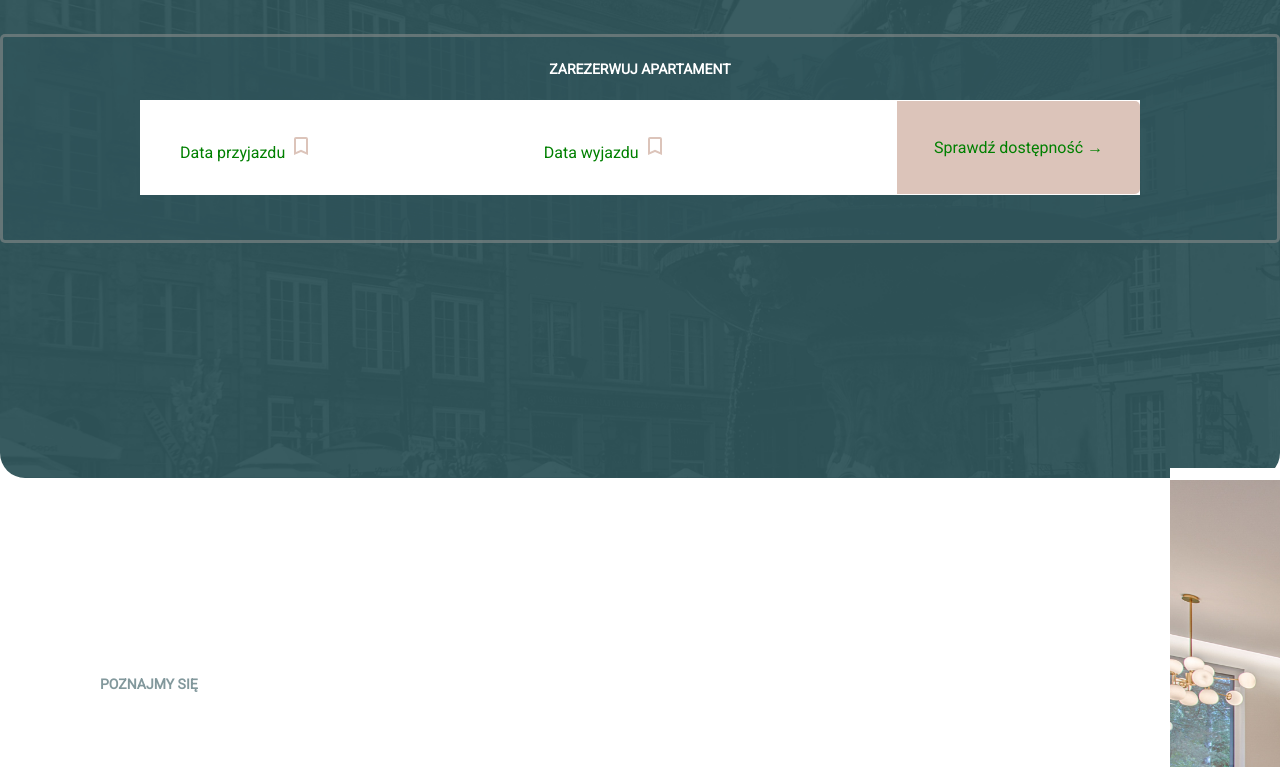
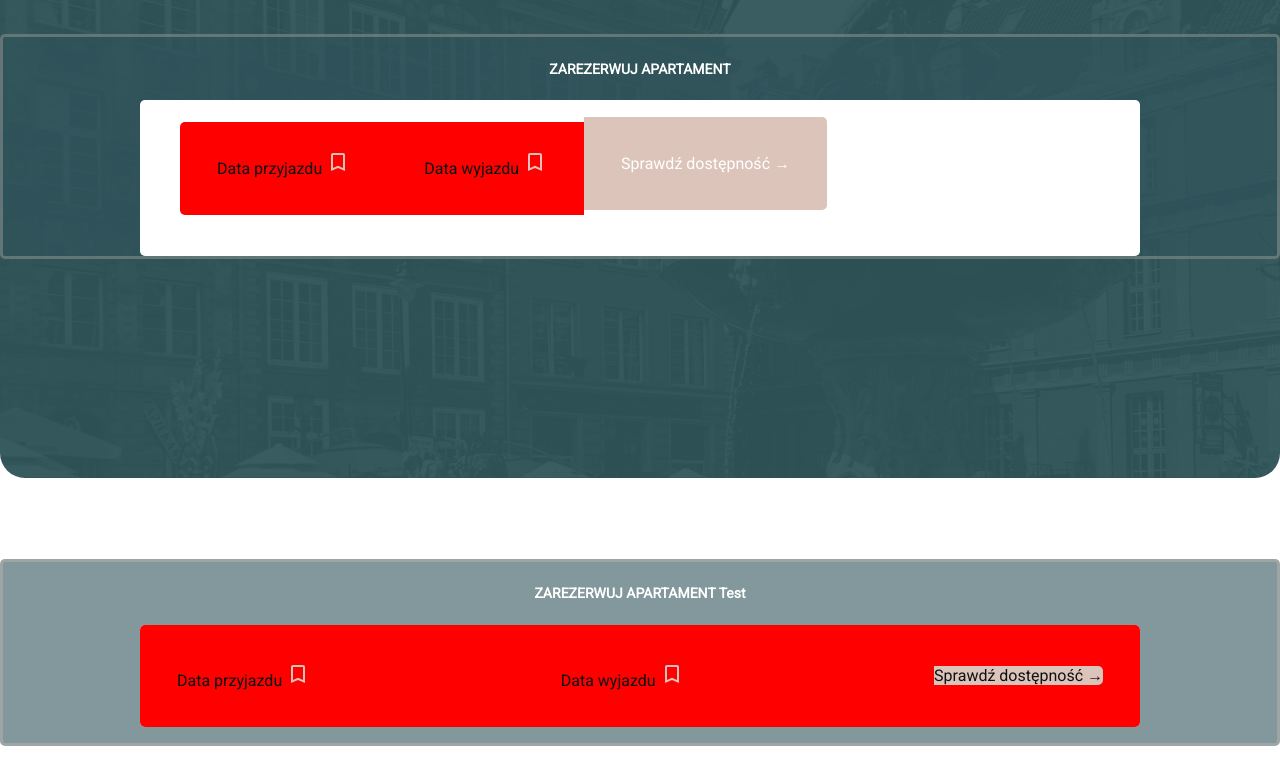
Before and after one commit to Ufiak/frontendTask, a plain HTML site: page Index.html in a window 1280 px wide. Shown: the part 522-1289 px from the top of the page. Drawn offline with nearby package versions, Linux system fonts and the light colour scheme.

Commit message:
update1ReservationAndGeneral

```diff
--- a/Index.html
+++ b/Index.html
@@ -28,7 +28,7 @@
 		<a onclick="smoothScrool()" href="#contact">KONTAKT</a>
 		<ul class="navBarRM">
 		<li class="liNav"><a class="language" href="english_index.html">
-				<img class="languageImgM" src="files/img/webImg/icons/640px-Flag_of_Poland.svg.png" alt="lng">
+				<img class="languageImgM" src="files/img/webImg/icons/640px-Flag_of_Poland.svg" alt="lng">
 			</a></li>
 			<li class="liNav"><a onclick="smoothScrool()" class="reserveM" href="#strona-glowna">ZAREZERWUJ APARTAMENT  &#8594;</a></li>
 
@@ -42,7 +42,7 @@
 
 	<div class="column navBarLeft" >
 		<div class="logotypeGreen" >
-			<img  src="files/img/webImg/logotyp.svg" alt="" height="50px" width="50px" />
+			<img  src="files/img/webImg/logotyp.svg" alt=""  />
 		</div>
 		<div class="logotypeBeige" >
 			<img  src="files/img/webImg/logotypB.svg" alt="" height="50px" width="50px" />
@@ -63,7 +63,7 @@
 		<ul class="navBarR">
 			<li class="liNav"><a onclick="smoothScrool()" class="reserve" href="#reservingApartment">ZAREZERWUJ APARTAMENT  &#8594;</a></li>
 			<li class="liNav"><a class="language" href="english_index.html">
-				<img class="languageImg" src="files/img/webImg/icons/640px-Flag_of_Poland.svg.png" alt="lng">
+				<img class="languageImg" src="files/img/webImg/icons/640px-Flag_of_Poland.svg" alt="lng">
 			</a></li>
 		</ul>
 	</div>
@@ -96,9 +96,20 @@
 	<h5>ZAREZERWUJ APARTAMENT</h5>
 	<div class="listForReservingOptions">
 		<ul class="reservingOptions">
-			<li><a class="resC dateArrival" href="#">Data przyjazdu <img src="files/img/webImg/icons/baseline-bookmark_border-24px.svg" alt=""> </a></li>
-			<li><a class="resC dateDeparture" href="#">Data wyjazdu <img src="files/img/webImg/icons/baseline-bookmark_border-24px.svg" alt=""></a></li>
-			<li class="special"><a class="resC checkAvailability" href="#">Sprawdź dostępność &#8594;</a></li>
+			<li class="resizeRes"><a class="resC dateArrival" href="#">Data przyjazdu <img src="files/img/webImg/icons/baseline-bookmark_border-24px.svg" alt=""> </a></li>
+			<li class="resizeRes"><a class="resC dateDeparture" href="#">Data wyjazdu <img src="files/img/webImg/icons/baseline-bookmark_border-24px.svg" alt=""></a></li>
+			<li><a class="resC checkAvailability" href="#">Sprawdź dostępność &#8594;</a></li>
+		</ul>
+		</div>
+</div>
+
+<div class="reservingWindowTest" id="reservingApartmentTest">
+	<h5>ZAREZERWUJ APARTAMENT Test</h5>
+	<div class="listForReservingOptionsTest">
+		<ul class="reservingOptionsTest">
+			<li class="resizeResTest"><a class="resCT dateArrivalT" href="#">Data przyjazdu <img src="files/img/webImg/icons/baseline-bookmark_border-24px.svg" alt=""> </a></li>
+			<li class="resizeResTest"><a class="resCT dateDepartureT" href="#">Data wyjazdu <img src="files/img/webImg/icons/baseline-bookmark_border-24px.svg" alt=""></a></li>
+			<li><a class="resCT checkAvailabilityTest" href="#">Sprawdź dostępność &#8594;</a></li>
 		</ul>
 		</div>
 </div>
--- a/files/style.css
+++ b/files/style.css
@@ -73,7 +73,15 @@ h6 {
 }
 
 
+.logotypeGreen img {
+	height:50px;
+	width:50px;
+}
 
+.logotypeBeige img {
+	height:50px;
+	width:50px;
+}
 
 .navBarContainer {
 
@@ -330,9 +338,11 @@ a.reserve{
 	color: var(--beigeFullColor);
 	border: 1px solid var(--beigeFullColor);
 }
+/* ---- end media screen smallest -----*/
+
 
 }
-/* ---- end media screen smallest -----*/
+
 
 /* ---- END NAVIGATION BAR -----*/
 
@@ -376,69 +386,102 @@ a.reserve{
 		background-color: var(--greenTransparencyColor);
 		border: 3px solid var(--beigeQuarterColor);
 		border-radius: 5px;
-
 }
 
 .listForReservingOptions{
 
 	max-width: 1000px;
 	margin:auto;
-background-color:white;
-
-
-
-}
-
-
-/*.reservingOptions > li {
-	background-color: yellow;
-
-
-	display: flex;
-	justify-content: space-between;
-	align-items: center;
-	height:95px;
-	max-width: 326px;
-}	*/
-
-
-
-ul.reservingOptions {
-
-	height:95px;
-
-	border-radius: 5px;
-
-	margin-bottom: 45px;
-
-	list-style-type: none;
+	border-radius:5px;
+	background-color:white;
 	display: flex;
 	justify-content: space-between;
 	align-items: center;
 
 }
 
+ul.reservingOptions {
+	height:95px;
+	margin-bottom: 45px;
+	list-style-type: none;
+	display: flex;
+	justify-content: space-between;
+	align-items: center;
+}
+
 
 
 a.resC{
+  color: var(--blackFullColor);
+  background-color: transparent;
+  text-decoration: none;
+	padding:37px;
+	background-color: red;
+}
 
 
-  color: green;
-  background-color: transparent;
-  text-decoration: none;
-  /*margin: 0px 100px 0px 100px;*/
+a.checkAvailability{
+	color: var(--lightColorFont);
+	border-radius: 0px 5px 5px 0px;
+	padding:37px;
+	margin-right:10px;
+	background-color: var(--beigeFullColor);
+}
+
+a.dateArrival {
+	padding:37px;
+	border-radius: 5px 0px 0px 5px;
+}
+
+.reservingWindowTest{
+
+		max-width: 1282px;
+		margin: auto;
+		margin-bottom:300px;
+		justify-content:   center;
+		list-style-type: none;
+		text-align:center;
+		background-color: var(--greenTransparencyColor);
+		border: 3px solid var(--beigeQuarterColor);
+		border-radius: 5px;
 
 }
 
-.special {
+.listForReservingOptionsTest {
+	max-width: 1000px;
+	margin:auto;
+	border-radius:5px;
+	background-color:white;
 
+	}
+
+.reservingOptionsTest {
+	list-style-type: none;
+	display: flex;
+	justify-content: space-between;
+	align-items: center;
+background-color:red;
+border-radius:5px;
+	padding:37px;
+
+	}
+
+
+a.resCT{
+  color: var(--blackFullColor);
+
+  text-decoration: none;
+}
+
+.checkAvailabilityTest{
+	color: var(--lightColorFont);
 	border-radius: 0px 5px 5px 0px;
 
-	padding:37px;
 
 	background-color: var(--beigeFullColor);
+}
 
-}
+
 
 .sectionTwo {
 
@@ -480,7 +523,7 @@ a.resC{
 	overflow: hidden;
 	margin:90px;
 	position: absolute;
-	top: 900px;
+	/*top: 900px; for test purposes of 2nd reserving window it is in halt*/
 	left: 900px;
 	clip: rect(0px, 750px, 800px, 180px);
 	border: 12px solid white;
@@ -496,3 +539,18 @@ a.resC{
 clear: left;
 	display: flex;
 }
+
+
+
+  /* ---- content media screen smallest ----*/
+@media screen and (max-width: 600px) {
+.special {
+
+	border-radius: 0px 5px 5px 0px;
+
+	padding:28px;
+
+	background-color: var(--beigeFullColor);
+
+}
+}
```
Also changed, not shown: files/img/webImg/icons/640px-Flag_of_Poland.svg (renamed from files/img/webImg/icons/640px-Flag_of_Poland.svg.png), files/img/webImg/icons/640px-Flag_of_Poland.svg@2x.png (deleted).
